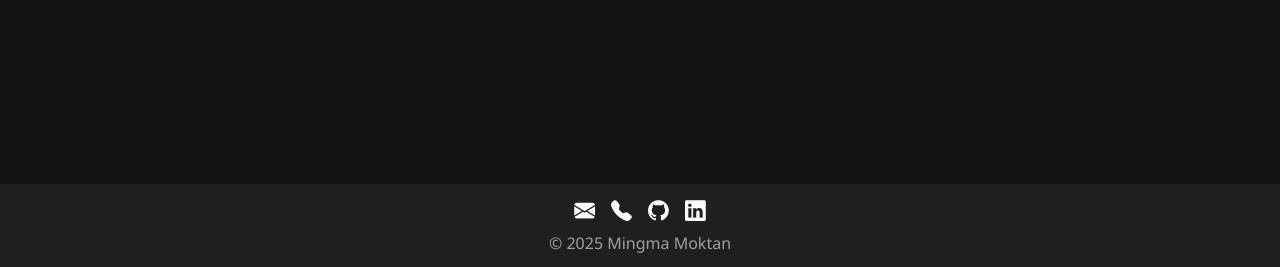
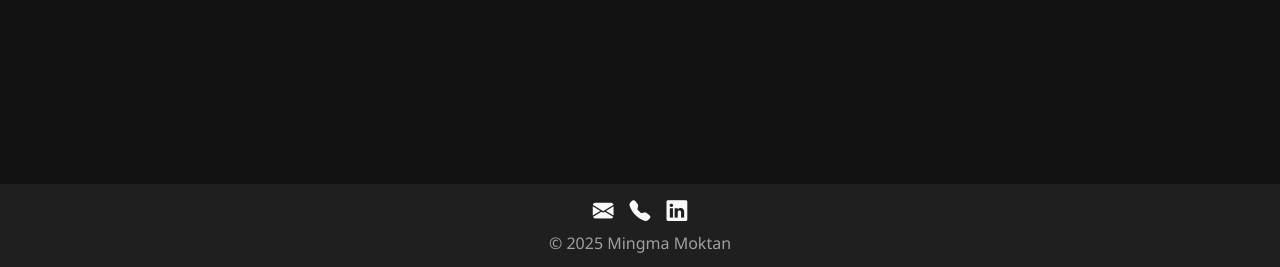
Before and after one commit to MingmaMoktan/My_Site, a Django app: template blog/templates/blog/post_detail.html in a window 1280 px wide. Shown: the part 563-830 px from the top of the page. Run offline with Django 5.2, Linux system fonts and the light colour scheme; the template is opened without the code that fills it, so the values that code supplies are empty; some libraries are stand-ins or nearby versions.

Commit message:
Removed the github icon from the footer as it is it about page.

```diff
--- a/templates/base.html
+++ b/templates/base.html
@@ -54,7 +54,6 @@
     <p class="mb-1">
         <a href="mailto:mingma.moktan0831@gmail.com" class="text-light"><i class="bi bi-envelope-fill"></i></a>
         <a href="tel:+358442463796" class="text-light"><i class="bi bi-telephone-fill"></i></a>
-        <a href="https://github.com/MingmaMoktan" target="_blank" class="text-light"><i class="bi bi-github"></i></a>
         <a href="https://www.linkedin.com/in/mingma-moktan/" target="_blank" class="text-light"><i class="bi bi-linkedin"></i></a>
     </p>
     <p class="mb-0">© 2025 Mingma Moktan</p>
```
